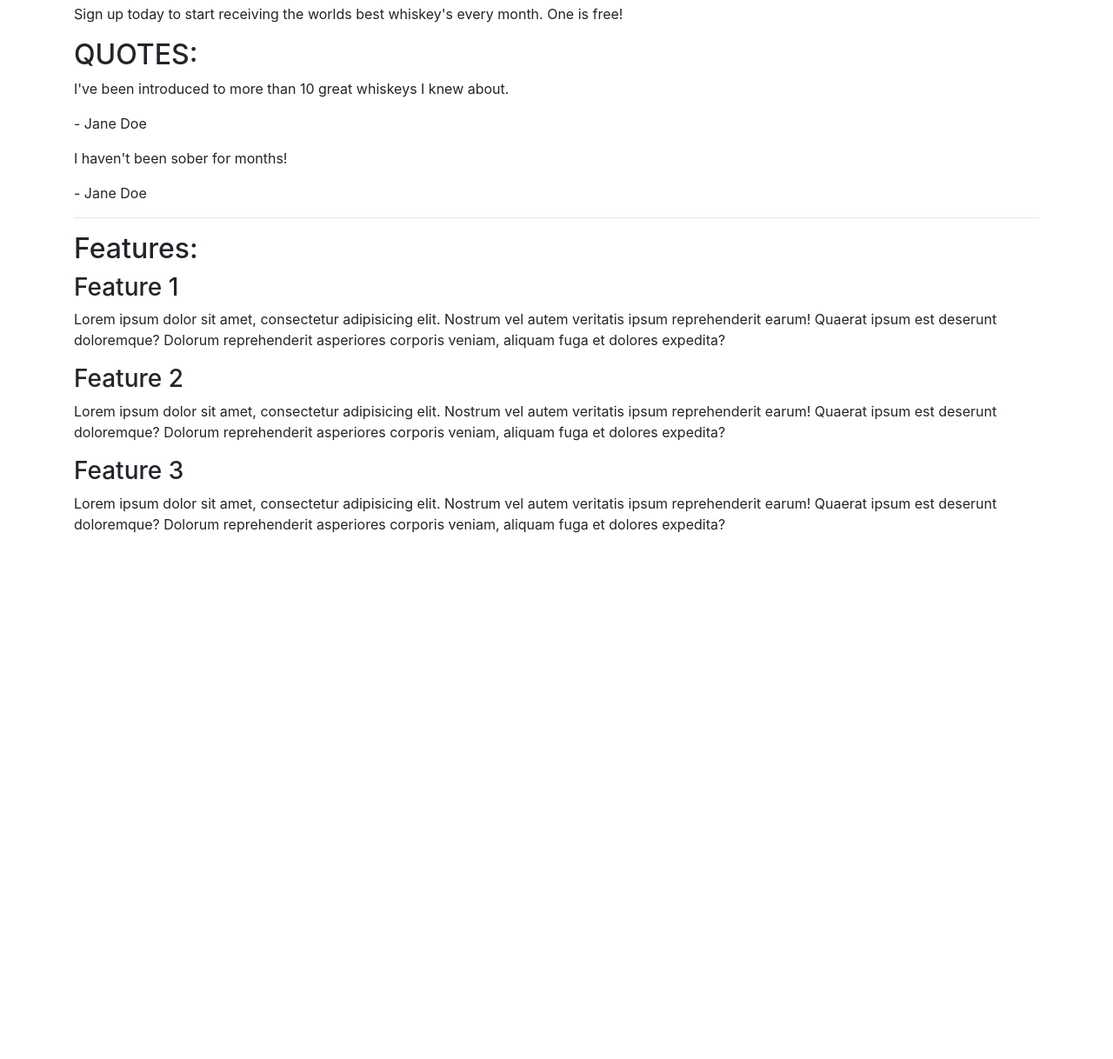
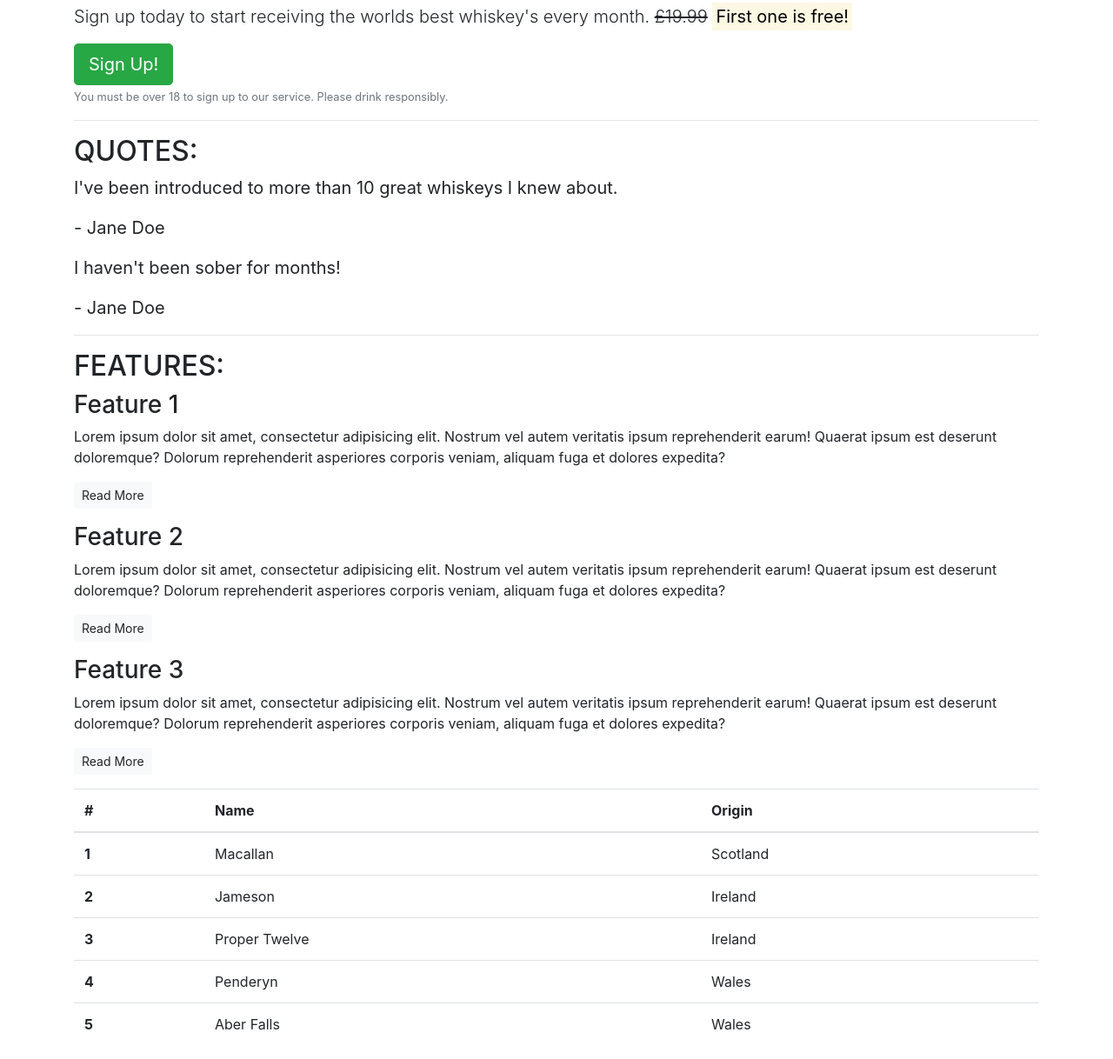
Before and after one commit to RWilliamsCoding/Bootstrap, a plain HTML site: page index.html in a window 1280 px wide. Shown: the part 52-1270 px from the top of the page at 87% size. Before the commit the page ends 800 px from the top, so only its background shows below. Drawn offline with nearby package versions, Linux system fonts and the light colour scheme.

Commit message:
Added styles and top 5 whiskey table challenge

```diff
--- a/index.html
+++ b/index.html
@@ -17,33 +17,37 @@
         <!-- Callout -->
         <section class="callout">
             <h1>The finest whiskeys delivered to your doorstep.</h1>
-            <p>Sign up today to start receiving the worlds best whiskey's every month. One is free!</p>
+            <p class="lead">Sign up today to start receiving the worlds best whiskey's every month. <s>£19.99</s> <strong><mark>First one is free!</mark></strong></p>
+            <button class="btn btn-success btn-lg">Sign Up!</button>
+            <p class="text-muted"><small>You must be over 18 to sign up to our service. Please drink responsibly.</small></p>
         </section>
+        <hr>
         <!-- /.callout -->
         <!-- Quotes -->
         <section class="quotes">
             <h2 class="text-uppercase">Quotes:</h2>
-            <div class="quote">
+            <blockquote class="blockquote">
                 <p>I've been introduced to more than 10 great whiskeys I knew about.</p>
                 <p>- Jane Doe</p>
-            </div>
-            <div class="quote">
+            </blockquote>
+            <blockquote class="blockquote">
                 <p>I haven't been sober for months!</p>
                 <p>- Jane Doe</p>
-            </div>
+            </blockquote>
         </section>
         <!-- /.quotes -->
         <hr>
 
         <!-- Features -->
         <section class="features"></section>
-            <h2>Features:</h2>
+            <h2 class="text-uppercase">Features:</h2>
             <div class="feature">
                 <h3>Feature 1</h3>
                 <p>Lorem ipsum dolor sit amet, consectetur adipisicing elit.
-                Nostrum vel autem veritatis ipsum reprehenderit earum! Quaerat ipsum est deserunt doloremque?
-                Dolorum reprehenderit asperiores corporis veniam, aliquam fuga et dolores expedita?
+                    Nostrum vel autem veritatis ipsum reprehenderit earum! Quaerat ipsum est deserunt doloremque?
+                    Dolorum reprehenderit asperiores corporis veniam, aliquam fuga et dolores expedita?
                 </p>
+                <p><a class="btn btn-sm btn-light" href="#">Read More</a></p>
             </div>
             <div class="feature">
                 <h3>Feature 2</h3>
@@ -51,6 +55,7 @@
                     Nostrum vel autem veritatis ipsum reprehenderit earum! Quaerat ipsum est deserunt doloremque?
                     Dolorum reprehenderit asperiores corporis veniam, aliquam fuga et dolores expedita?
                 </p>
+                <p><a class="btn btn-sm btn-light" href="#">Read More</a></p>
             </div>
             <div class="feature">
                 <h3>Feature 3</h3>
@@ -58,6 +63,49 @@
                     Nostrum vel autem veritatis ipsum reprehenderit earum! Quaerat ipsum est deserunt doloremque?
                     Dolorum reprehenderit asperiores corporis veniam, aliquam fuga et dolores expedita?
                 </p>
+                <p><a class="btn btn-sm btn-light" href="#">Read More</a></p>
+        <!-- Table of top five whiskeys -->
+         <section>
+            <table class="table">
+                <thead>
+                    <tr>
+                    <th scope="col">#</th>
+                    <th scope="col">Name</th>
+                    <th scope="col">Origin</th>
+                    </tr>
+                </thead>
+                <tbody>
+                    <tr>
+                    <th scope="row">1</th>
+                    <td>Macallan</td>
+                    <td>Scotland</td>
+                    </tr>
+                    <tr>
+                    <th scope="row">2</th>
+                    <td>Jameson</td>
+                    <td>Ireland</td>
+                    </tr>
+                    <tr>
+                    <th scope="row">3</th>
+                    <td>Proper Twelve</td>
+                    <td>Ireland</td>
+                    </tr>
+                    <tr>
+                    <th scope="row">4</th>
+                    <td>Penderyn</td>
+                    <td>Wales</td>
+                    </tr>
+                    <tr>
+                    <th scope="row">5</th>
+                    <td>Aber Falls</td>
+                    <td>Wales</td>
+                    </tr>
+                </tbody>
+                </table>
+            </table>
+
+
+         </section>
     </article>
 
 
```
Also changed, not shown: 1 other file.
